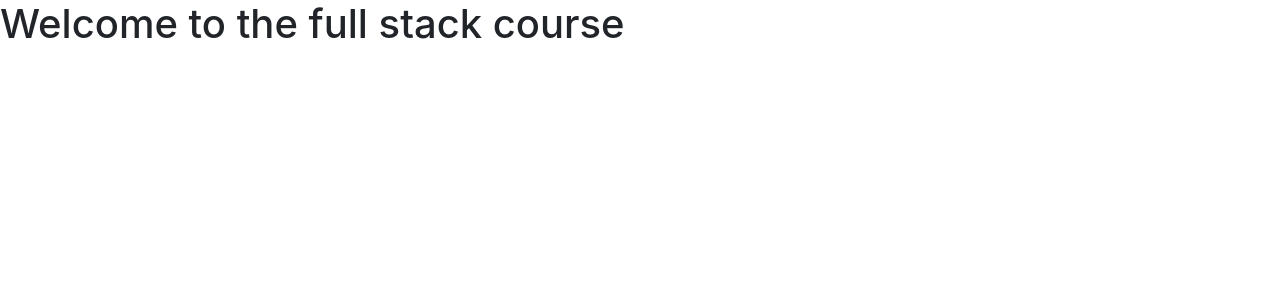
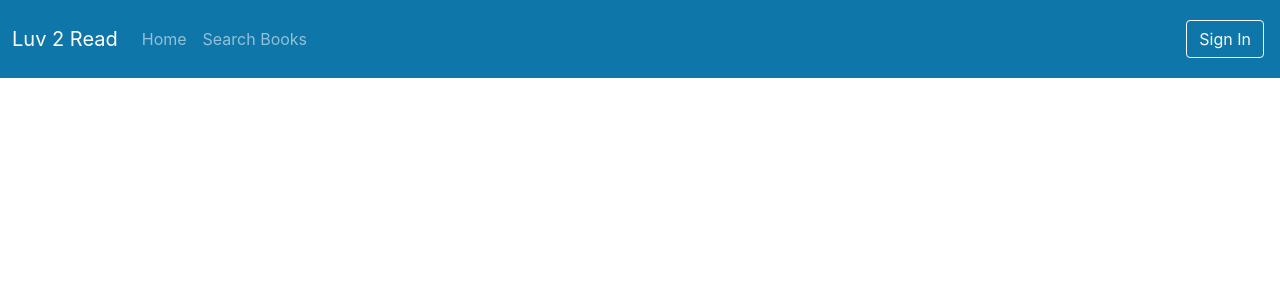
Before and after one commit to ItzhakLevy1/Library-app, a React (Create React App) app: page / in a window 1280 px wide. Shown: the top 300 px of the page. Built offline with nearby package versions, Linux system fonts and the light colour scheme.

Commit message:
Add navigation bar component

```diff
--- a/src/App.tsx
+++ b/src/App.tsx
@@ -1,11 +1,10 @@
 import React from "react";
 import "./App.css";
+import { Navbar } from "./layouts/NavbarAndFooter/Navbar";
 
 function App() {
   return (
-    <div className="App">
-      <h1>Welcome to the full stack course</h1>
-    </div>
+    <Navbar/>
   );
 }
 
--- /dev/null
+++ b/src/layouts/NavbarAndFooter/Navbar.tsx
@@ -0,0 +1,43 @@
+import React from "react";
+
+export const Navbar = () => {
+  return (
+    <nav className="navbar navbar-expand-lg navbar-dark main-color py-3">
+      <div className="container-fluid">
+        <span className="navbar-brand">Luv 2 Read</span>
+        <button
+          className="navbar-toggler"
+          type="button"
+          data-bs-toggle="collapse"
+          data-bs-target="#navbarNavDropdown"
+          aria-controls="navbarNavDropdown"
+          aria-expanded="false"
+          aria-label="Toggle Navigation"
+        >
+          <span className="navbar-toggler-icon"></span>
+        </button>
+        <div className="collapse navbar-collapse" id="navbarNavDropdown">
+          <ul className="navbar-nav">
+            <li className="nav-item">
+              <a className="nav-link" href="#">
+                Home
+              </a>
+            </li>
+            <li className="nav-item">
+              <a className="nav-link" href="#">
+                Search Books
+              </a>
+            </li>
+          </ul>
+          <ul className="navbar-nav ms-auto">
+            <li className="nav-item m-1">
+              <a type="button" className="btn btn-outline-light" href="#">
+                Sign In
+              </a>
+            </li>
+          </ul>
+        </div>
+      </div>
+    </nav>
+  );
+};
```
